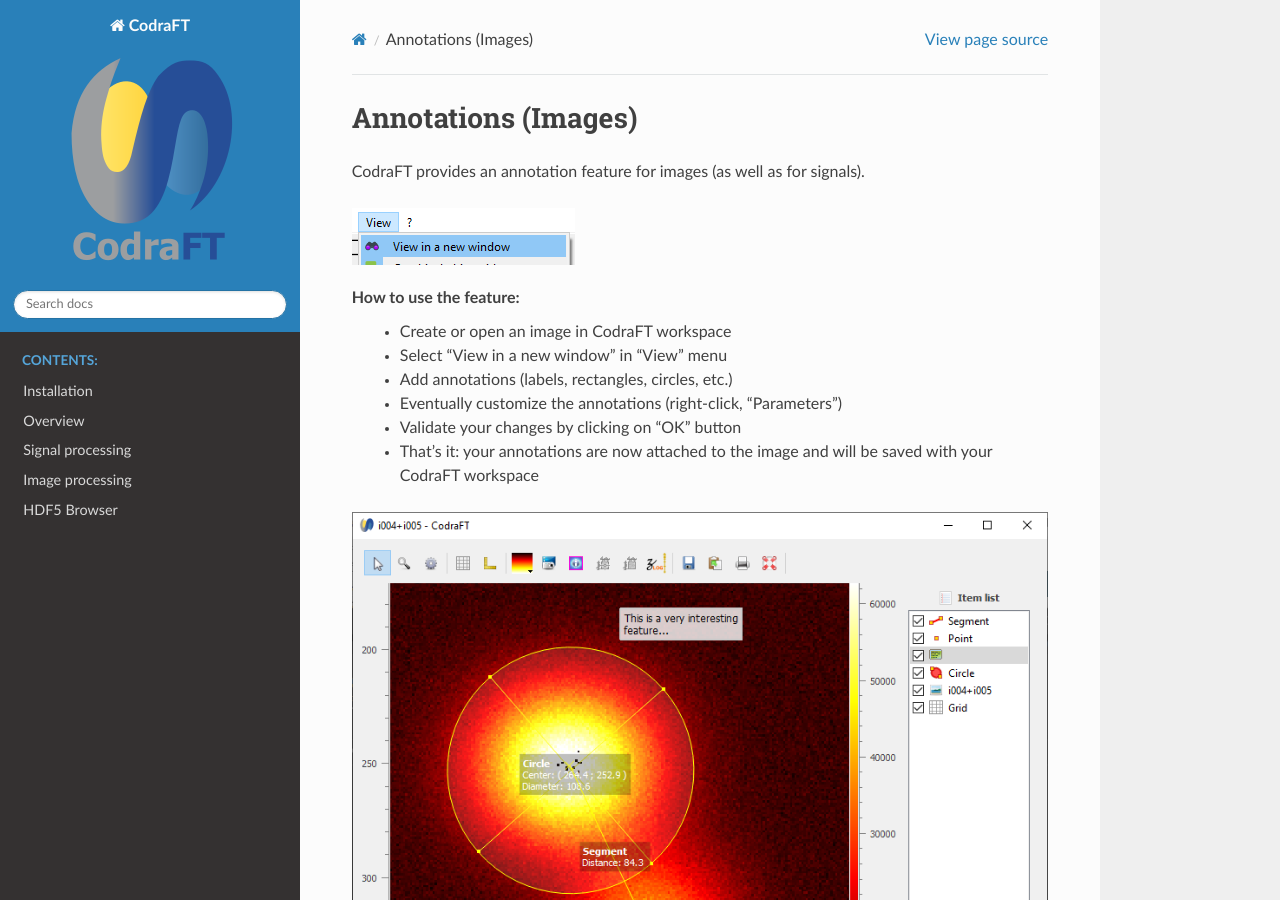
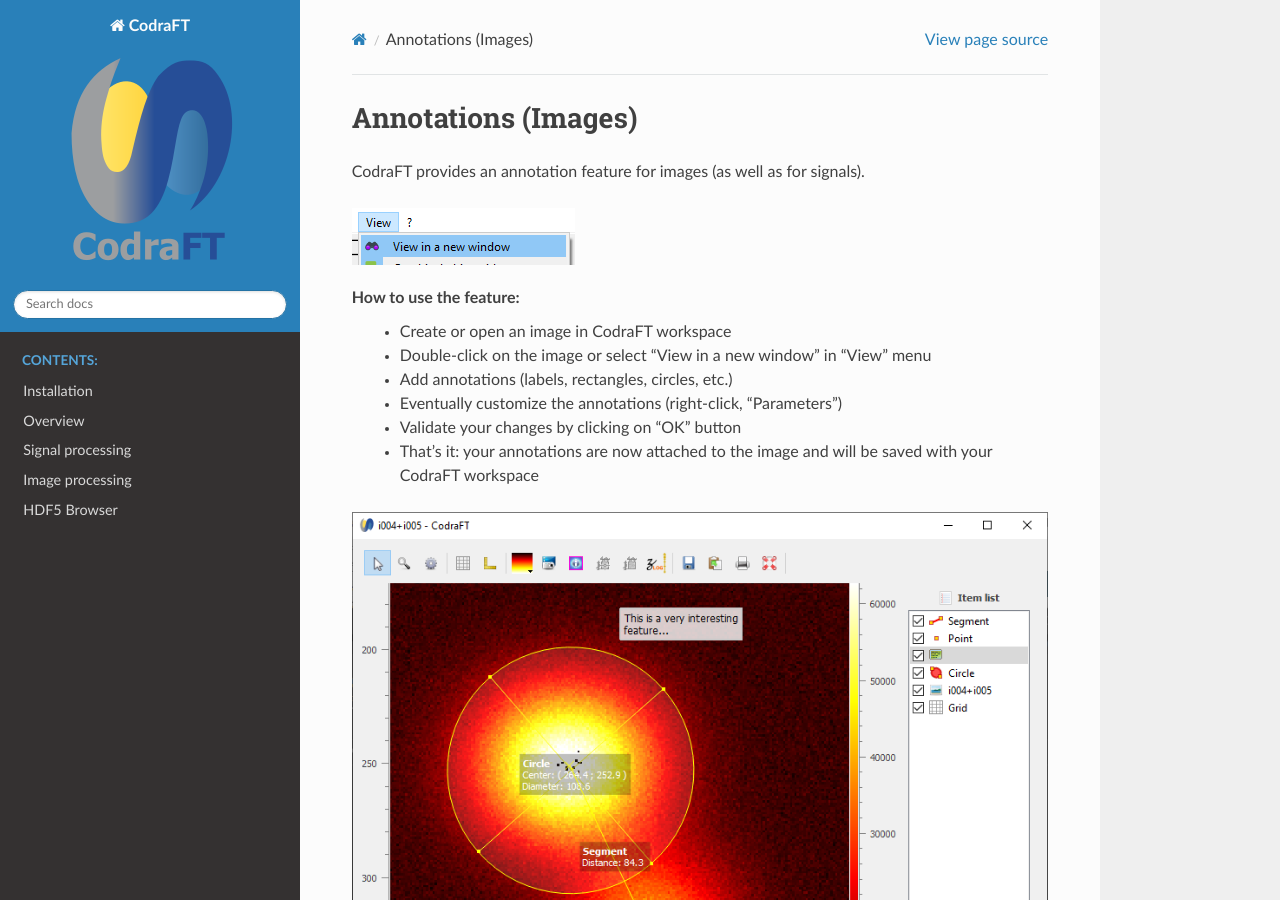
Before and after one commit to DataLab-Platform/DataLab, a Sphinx documentation site: the page built from doc/features/image/annotations.rst, in a window 1280 px wide and 900 px high. Built offline with Sphinx 7.4.7 and the Read the Docs theme 2.0.0, drawn with Linux system fonts in a browser that asks for light colours; formulas are drawn with MathJax 3.

Commit message:
Doc/annotations: mentioned double-click shortcut

```diff
--- a/doc/features/image/annotations.rst
+++ b/doc/features/image/annotations.rst
@@ -9,7 +9,7 @@
 
 How to use the feature:
   - Create or open an image in CodraFT workspace
-  - Select "View in a new window" in "View" menu
+  - Double-click on the image or select "View in a new window" in "View" menu
   - Add annotations (labels, rectangles, circles, etc.)
   - Eventually customize the annotations (right-click, "Parameters")
   - Validate your changes by clicking on "OK" button
--- a/doc/features/signal/annotations.rst
+++ b/doc/features/signal/annotations.rst
@@ -9,7 +9,7 @@
 
 How to use the feature:
   - Create or open a signal in CodraFT workspace
-  - Select "View in a new window" in "View" menu
+  - Double-click on the signal or select "View in a new window" in "View" menu
   - Add annotations (labels, cursors, rectangles and segments)
   - Eventually customize the annotations (right-click, "Parameters")
   - Validate your changes by clicking on "OK" button
```
Also changed, not shown: 2 other files.
